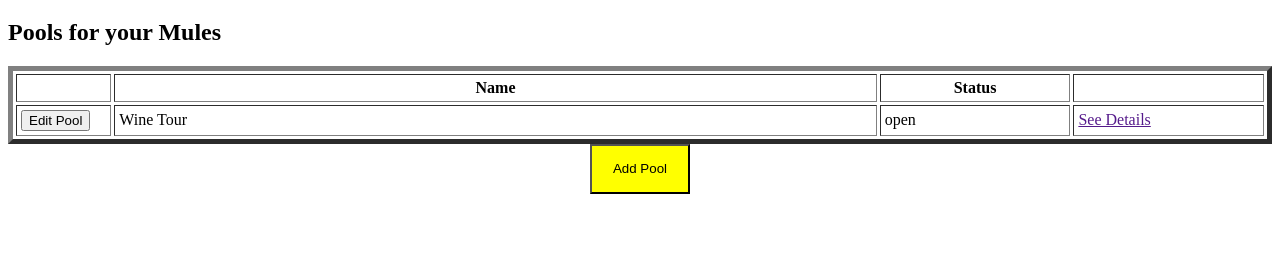
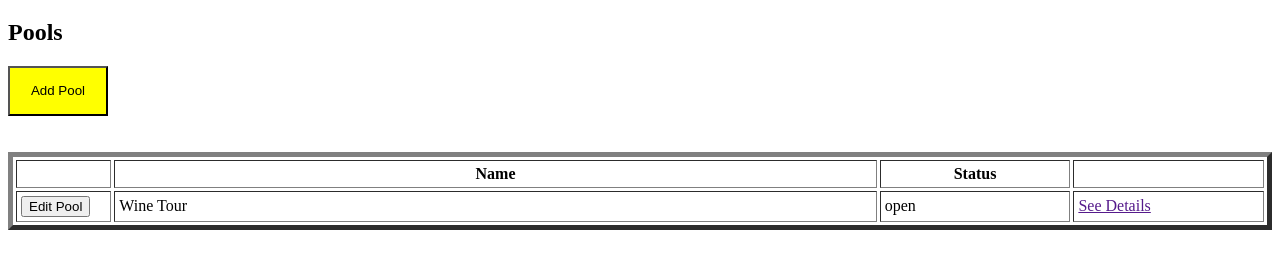
Before and after one commit to devhart/divvy, a website: page client/index.html at #/newPool in a window 1280 px wide. Shown: the part 61-330 px from the top of the page. Drawn offline with nearby package versions, Linux system fonts and the light colour scheme; some packages are replaced by stand-ins of ours.

Commit message:
Fixed Conflicts (#104)
Please enter the commit message for your changes. Lines starting

```diff
--- a/client/app/components/pools/pools.html
+++ b/client/app/components/pools/pools.html
@@ -1,5 +1,10 @@
 <div>
-  <h2>Pools for your Mules</h2>
+  <h2>Pools</h2>
+  <div style= "text-align:left">
+    <button ng-click = "addPool()" style="height:50px;width:100px; background-color: yellow"> Add Pool</button>
+  </div>
+  <br>
+  <br>
   <table border= 5 WIDTH="100%"   CELLPADDING="4" CELLSPACING="3" >
 
     <tr>
@@ -24,7 +29,4 @@
       </td>
     </tr>
   </table>
-  <div style= "text-align:center">
-    <button ng-click = "addPool()" style="height:50px;width:100px; background-color: yellow"> Add Pool</button>
-  </div>
 </div>
```
Also changed, not shown: client/app/components/pool/pool.html (+5 -4 lines).
